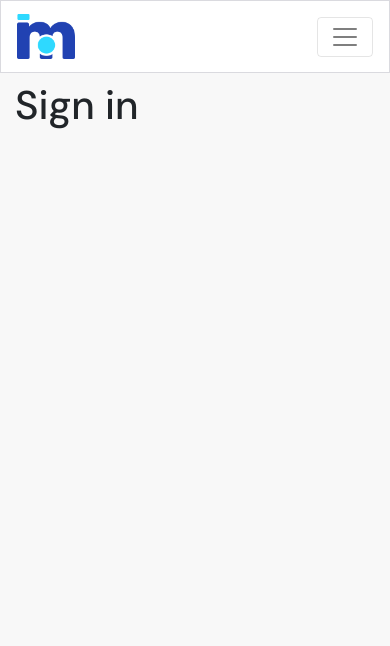
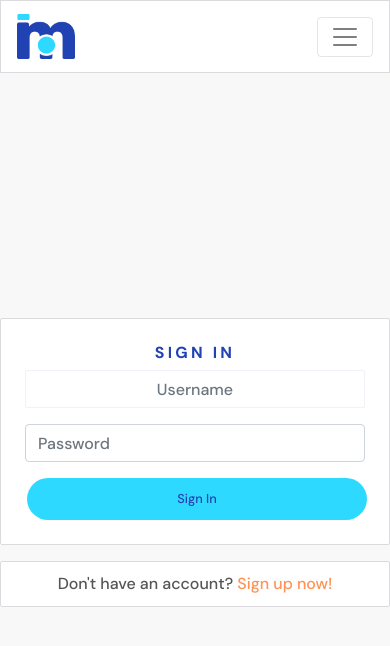
Before and after one commit to notandy82/moments, a React (Create React App) app: page /signin in a window 390 px wide. Shown: the top 646 px of the page. Built offline with nearby package versions, Linux system fonts and the light colour scheme.

Commit message:
Add sign in form

```diff
--- a/src/App.js
+++ b/src/App.js
@@ -4,6 +4,7 @@
 import { Route, Switch } from "react-router-dom";
 import './api/axiosDefaults'
 import SignUpForm from "./pages/auth/SignUpForm";
+import SignInForm from "./pages/auth/SignInForm";
 
 function App() {
   return (
@@ -12,7 +13,7 @@
       <Container className={styles.Main}>
         <Switch>
           <Route exact path="/" render={() => <h1>Home page</h1>} />
-          <Route exact path="/signin" render={() => <h1>Sign in</h1>} />
+          <Route exact path="/signin" render={() => <SignInForm />} />
           <Route exact path="/signup" render={() => <SignUpForm />} />
           <Route render={() =><p>Page not found!</p> } />
         </Switch>
--- /dev/null
+++ b/src/pages/auth/SignInForm.js
@@ -0,0 +1,116 @@
+import React, { useState } from "react";
+import axios from "axios"
+
+import Form from "react-bootstrap/Form";
+import Alert from "react-bootstrap/Alert";
+import Button from "react-bootstrap/Button";
+import Col from "react-bootstrap/Col";
+import Row from "react-bootstrap/Row";
+import Image from "react-bootstrap/Image";
+import Container from "react-bootstrap/Container";
+
+import { Link, useHistory } from "react-router-dom";
+
+import styles from "../../styles/SignInUpForm.module.css";
+import btnStyles from "../../styles/Button.module.css";
+import appStyles from "../../App.module.css";
+
+function SignInForm() {
+    const [signInData, setSignInData] = useState({
+      username: "",
+      password: "",
+    });
+    const { username, password } = signInData;
+
+    const [errors, setErrors] = useState({});
+
+    const history = useHistory();
+    const handleSubmit = async (event) => {
+      event.preventDefault();
+      try {
+        await axios.post("/dj-rest-auth/login/", signInData);
+        history.push("/");
+      } catch (err) {
+        setErrors(err.response?.data);
+      }
+    };
+    const handleChange = (event) => {
+      setSignInData({
+        ...signInData,
+        [event.target.name]: event.target.value,
+      });
+    };
+
+    return (
+        <Row className={styles.Row}>
+            <Col className="my-auto p-0 p-md-2" md={6}>
+                <Container className={`${appStyles.Content} p-4 `}>
+                    <h1 className={styles.Header}>sign in</h1>
+                    <Form onSubmit={handleSubmit}>
+                        <Form.Group controlId="username">
+                            <Form.Label className="d-none">Username</Form.Label>
+                            <Form.Control
+                                type="text"
+                                placeholder="Username"
+                                name="username"
+                                className={styles.Input}
+                                value={username}
+                                onChange={handleChange}
+                            />
+                        </Form.Group>
+                        {errors.username?.map((message, idx) => (
+                            <Alert key={idx} variant="warning">
+                                {message}
+                            </Alert>
+                        ))}
+
+                        <Form.Group controlId="password">
+                            <Form.Label className="d-none">Password</Form.Label>
+                            <Form.Control
+                                type="password"
+                                placeholder="Password"
+                                name="password"
+                                className={styles.input}
+                                value={password}
+                                onChange={handleChange}
+                            />
+                        </Form.Group>
+                        {errors.password?.map((message, idx) => (
+                            <Alert key={idx} variant="warning">
+                                {message}
+                            </Alert>
+                        ))}
+
+                        <Button
+                            className={`${btnStyles.Button} ${btnStyles.Wide} ${btnStyles.Bright}`}
+                            type="submit"
+                        >
+                            Sign In
+                        </Button>
+                        {errors.non_field_errors?.map((message, idx) => (
+                            <Alert key={idx} variant="warning" className="mt-3">
+                                {message}
+                            </Alert>
+                        ))}
+                    </Form>
+                </Container>
+                <Container className={`mt-3 ${appStyles.Content}`}>
+                    <Link className={styles.Link} to="/signup">
+                        Don't have an account? <span>Sign up now!</span>
+                    </Link>
+                </Container>
+            </Col>
+            <Col
+                md={6}
+                className={`my-auto d-none d-md-block p-2 ${styles.SignInCol}`}
+            >
+                <Image
+                    className={`${appStyles.FillerImage}`}
+                    src={"https://codeinstitute.s3.amazonaws.com/AdvancedReact/hero.jpg"}
+                />
+            </Col>
+        </Row>
+    );
+}
+
+export default SignInForm;
--- a/src/pages/auth/SignUpForm.js
+++ b/src/pages/auth/SignUpForm.js
@@ -1,20 +1,49 @@
-import React from "react";
-import { Link } from "react-router-dom";
+import React, { useState } from "react";
+import { Link, useHistory } from "react-router-dom";
 
 import styles from "../../styles/SignInUpForm.module.css";
 import btnStyles from "../../styles/Button.module.css";
 import appStyles from "../../App.module.css";
 
-import { Form, Button, Image, Col, Row, Container } from "react-bootstrap";
+import { Form, Button, Image, Col, Row, Container, Alert } from "react-bootstrap";
+import axios from "axios";
 
 const SignUpForm = () => {
+    const [signUpData, setSignUpData] = useState({
+        username: "",
+        password1: "",
+        password2: "",
+    });
+    const { username, password1, password2 } = signUpData;
+
+    const [errors, setErrors] = useState({});
+
+    const history = useHistory();
+
+    const handleChange = (event) => {
+        setSignUpData({
+            ...signUpData,
+            [event.target.name]: event.target.value
+        });
+    };
+
+    const handleSubmit = async (event) => {
+        event.preventDefault();
+        try {
+            await axios.post('/dj-rest-auth/registration/', signUpData)
+            history.push('/signin')
+        } catch (err) {
+            setErrors(err.response?.data)
+        }
+    }
+
     return (
         <Row className={styles.Row}>
             <Col className="my-auto py-2 p-md-2" md={6}>
                 <Container className={`${appStyles.Content} p-4 `}>
                     <h1 className={styles.Header}>sign up</h1>
 
-          <Form>
+                    <Form onSubmit={handleSubmit}>
                         <Form.Group controlId="username">
                             <Form.Label className="d-none">Username</Form.Label>
                             <Form.Control
@@ -22,9 +51,16 @@
                                 type="text"
                                 placeholder="Username"
                                 name="username"
+                                value={username}
+                                onChange={handleChange}
                             />
 
                         </Form.Group>
+                        {errors.username?.map((message, idx) => (
+                            <Alert variant="warning" key={idx}>
+                                {message}
+                            </Alert>
+                        ))}
 
                         <Form.Group controlId="password1">
                             <Form.Label className="d-none">Password</Form.Label>
@@ -33,8 +69,15 @@
                                 type="password"
                                 placeholder="Password"
                                 name="password1"
+                                value={password1}
+                                onChange={handleChange}
                             />
                         </Form.Group>
+                        {errors.password1?.map((message, idx) => (
+                            <Alert key={idx} variant="warning">
+                                {message}
+                            </Alert>
+                        ))}
 
                         <Form.Group controlId="password2">
                             <Form.Label className="d-none">Confirm password</Form.Label>
@@ -43,12 +86,24 @@
                                 type="password"
                                 placeholder="Confirm password"
                                 name="password2"
+                                value={password2}
+                                onChange={handleChange}
                             />
                         </Form.Group>
+                        {errors.password2?.map((message, idx) => (
+                            <Alert key={idx} variant="warning">
+                                {message}
+                            </Alert>
+                        ))}
 
                         <Button className={`${btnStyles.Button} ${btnStyles.Wide} ${btnStyles.Bright}`} type="submit">
                             Sign up
                         </Button>
+                        {errors.non_field_errors?.map((message, idx) => (
+                            <Alert key={idx} variant="warning" className="mt-3">
+                                {message}
+                            </Alert>
+                        ))}
                     </Form>
 
                 </Container>
```
Lines whose indentation alone changed are shown as unchanged.
